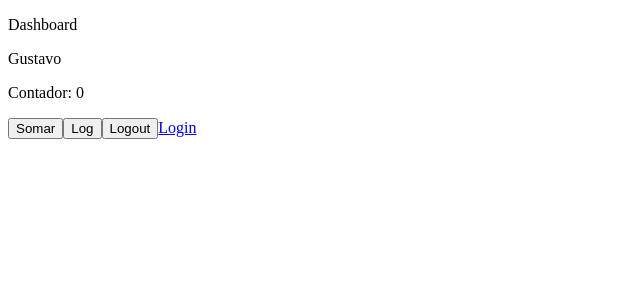
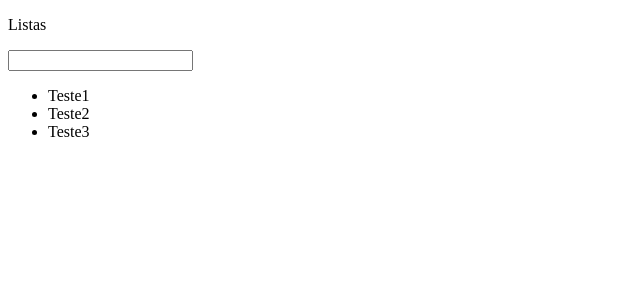
Before and after one commit to Gustavo121/Aula-React-do-0, a React (Create React App) app: page /pagina-inicial in a window 1280 px wide. Shown: the top 300 px of the page, without its empty margins (0-640 px from the left). Built offline with nearby package versions, Linux system fonts and the light colour scheme.

Commit message:
trabalhando com listas

```diff
--- a/src/app/pages/dashboard/Dashboard.tsx
+++ b/src/app/pages/dashboard/Dashboard.tsx
@@ -1,27 +1,40 @@
-import { useRef } from 'react';
-import { Link } from 'react-router-dom';
+import { useCallback, useState } from 'react';
 
-import { useUsuarioLogado } from '../../shared/hooks';
 
 export const Dashboard = () => {
-    const counterRef = useRef({ counter: 0 });
+    const [lista, setLista] = useState<string[]>(['Teste1', 'Teste2', 'Teste3']);
 
-    const { nomeDoUsuario, logout } = useUsuarioLogado();
+    const handleInputKeyDown: React.KeyboardEventHandler<HTMLInputElement> = useCallback((e) => {
+      if (e.key === 'Enter') {
+        if(e.currentTarget.value.trim().length === 0) return;
+
+        const value = e.currentTarget.value;
+
+        e.currentTarget.value = ''
+
+        setLista((oldLista) => {
+
+          if (oldLista.includes(value)) return oldLista;
+
+          return [...oldLista, value]
+        });
+      }
+    }, []);
 
     return (
         <div>
-           <p>Dashboard</p>
+           <p>Listas</p>
 
-           <p>{nomeDoUsuario}</p>
+           <input
+             onKeyDown={handleInputKeyDown}
+           />
 
-           <p>Contador: {counterRef.current.counter}</p>
+           <ul>
+             {lista.map((value) => {
+                return <li key={value}>{value}</li>;
+             })}
+           </ul>
 
-           <button onClick={() => counterRef.current.counter++}>Somar</button>
-           <button onClick={() => console.log(counterRef.current)}>Log</button>
-
-           <button onClick={logout}>Logout</button>
-
-           <Link to="/entrar">Login</Link>
         </div>
     );
 }
```
